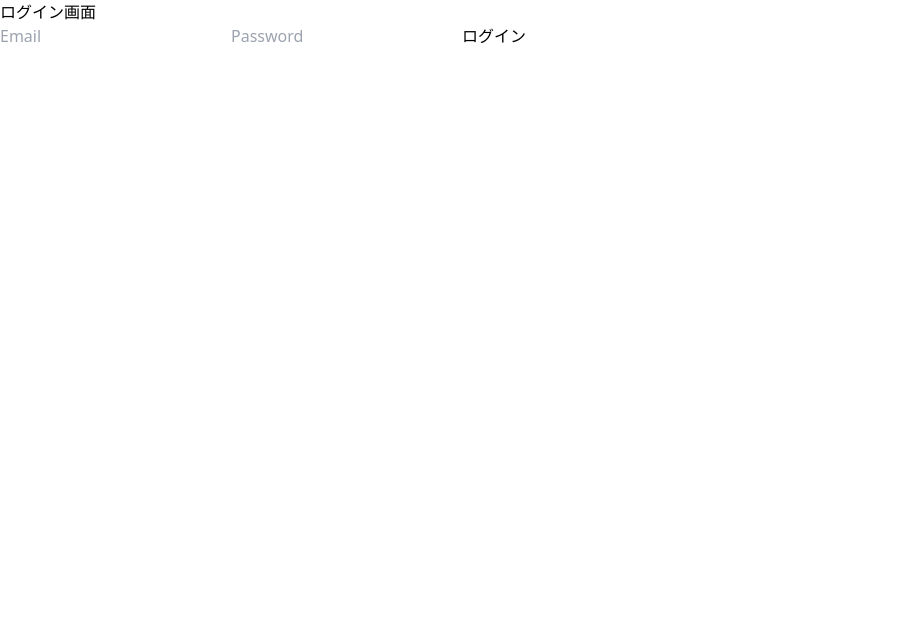
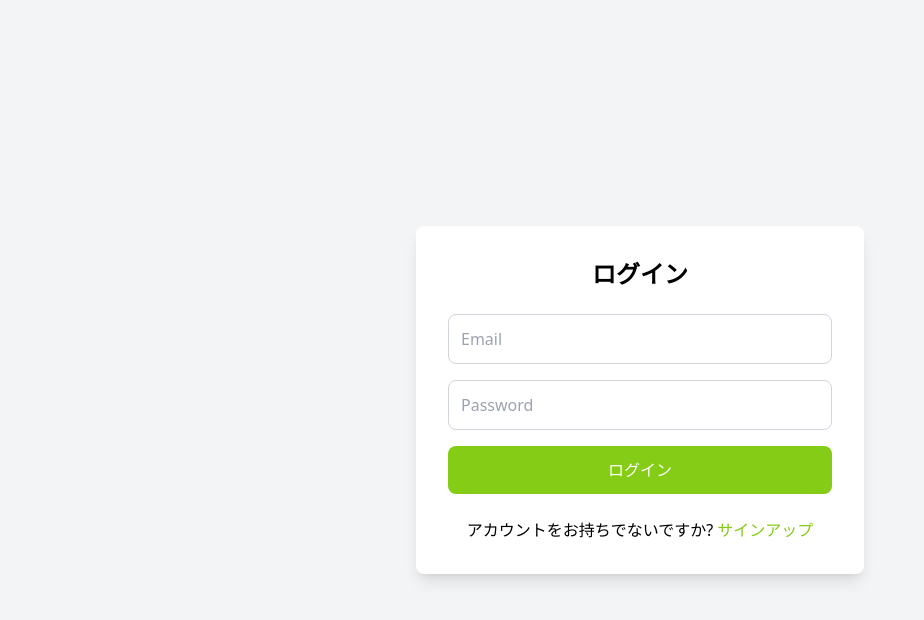
Before and after one commit to MasanariShibuya/todo-app, a Nuxt app: page /login in a window 1280 px wide. Shown: the top 620 px of the page, without its empty margins (0-924 px from the left). Built offline with nearby package versions, Linux system fonts and the light colour scheme.

Commit message:
third commit

```diff
--- a/pages/index.vue
+++ b/pages/index.vue
@@ -64,6 +64,7 @@
 
 <script setup lang="ts">
 import { ref, computed, onMounted } from 'vue';
+import { useRouter } from 'vue-router';
 import { getAuth, onAuthStateChanged } from 'firebase/auth';
 import { getFirestore, collection, addDoc, deleteDoc, doc, getDocs, updateDoc, query } from 'firebase/firestore';
 
@@ -77,6 +78,7 @@
 const activeFilter = ref<'all' | 'not_started' | 'in_progress' | 'completed'>('all');
 const db = getFirestore();
 const auth = getAuth();
+const router = useRouter();
 const isEditing = ref(false);
 const editingTodoId = ref<string | null>(null);
 
@@ -89,6 +91,8 @@
     } else {
       isLoggedIn.value = false;
       userId.value = null;
+      // ログインしていない場合、ログイン画面にリダイレクト
+      router.push('/login');
     }
   });
 });
--- a/pages/login.vue
+++ b/pages/login.vue
@@ -1,26 +1,117 @@
 <template>
+  <div class="flex items-center justify-center min-h-screen bg-gray-100">
+    <div class="w-full max-w-md p-8 space-y-6 bg-white rounded-lg shadow-lg">
+      <h1 class="text-center text-2xl font-bold" v-if="!isSignUp">ログイン</h1>
+      <h1 class="text-center text-2xl font-bold" v-if="isSignUp">サインアップ</h1>
+
+      <!-- フォーム送信時に適切な処理を呼び出す -->
+      <form @submit.prevent="handleSubmit" class="space-y-4">
+        <!-- Email -->
         <div>
-      <h1>ログイン画面</h1>
-      <form @submit.prevent="login">
-        <input type="email" v-model="email" placeholder="Email" />
-        <input type="password" v-model="password" placeholder="Password" />
-        <button type="submit">ログイン</button>
+          <input
+            v-model="email"
+            type="email"
+            class="w-full p-3 border border-gray-300 rounded-lg focus:outline-none focus:ring-2 focus:ring-lime-500"
+            placeholder="Email"
+            required
+          />
+        </div>
+
+        <!-- Password -->
+        <div>
+          <input
+            v-model="password"
+            type="password"
+            class="w-full p-3 border border-gray-300 rounded-lg focus:outline-none focus:ring-2 focus:ring-lime-500"
+            placeholder="Password"
+            required
+          />
+        </div>
+
+        <!-- Submit Button -->
+        <div>
+          <button
+            type="submit"
+            class="w-full py-3 bg-lime-500 text-white rounded-lg hover:bg-lime-600"
+          >
+            {{ isSignUp ? 'サインアップ' : 'ログイン' }}
+          </button>
+        </div>
       </form>
+
+      <p class="text-center">
+        <span v-if="!isSignUp">
+          アカウントをお持ちでないですか?
+          <button @click="toggleForm" class="text-lime-500">サインアップ</button>
+        </span>
+        <span v-if="isSignUp">
+          すでにアカウントをお持ちですか?
+          <button @click="toggleForm" class="text-lime-500">ログイン</button>
+        </span>
+      </p>
+    </div>
   </div>
 </template>
 
 <script setup lang="ts">
-  import { ref } from 'vue'
+import { ref } from 'vue';
+import { getAuth, signInWithEmailAndPassword, createUserWithEmailAndPassword } from 'firebase/auth';
+import { useRouter } from 'vue-router';
 
-  const email = ref('')
-  const password = ref('')
+const email = ref('');
+const password = ref('');
+const isSignUp = ref(false); // サインアップ画面かログイン画面かを切り替える
+const router = useRouter();
 
-  const login = () => {
-    // ログイン処理をここに書きます
-    console.log('Logging in with', email.value, password.value)
+const toggleForm = () => {
+  isSignUp.value = !isSignUp.value;
+};
+
+// フォーム送信時の処理
+const handleSubmit = async () => {
+  console.log('フォーム送信開始');
+
+  if (isSignUp.value) {
+    await signup();
+  } else {
+    await login();
   }
+};
+
+const login = async () => {
+  console.log("ログイン処理開始");
+  try {
+    const auth = getAuth();
+    console.log("認証開始");
+
+    console.log(auth);
+    console.log(email.value);
+    console.log(password.value);
+    debugger;
+
+    await signInWithEmailAndPassword(auth, email.value, password.value);
+    console.log("ログイン成功");
+    router.push('/'); // ログイン後にトップページに遷移
+  } catch (error: any) {
+    console.error('ログインエラー:', error.code, error.message); // エラーコードも表示
+    alert('ログインに失敗しました');
+  }
+};
+
+const signup = async () => {
+  console.log("サインアップ処理開始");
+  const auth = getAuth();
+  try {
+    await createUserWithEmailAndPassword(auth, email.value, password.value);
+    console.log("サインアップ成功");
+    router.push('/'); // サインアップ成功後にトップページに遷移
+  } catch (error) {
+    console.error('サインアップエラー:', error);
+    alert('サインアップに失敗しました');
+  }
+};
 </script>
 
 <style scoped>
-  /* スタイルはここに追加 */
+/* カスタムスタイルがあれば追加 */
 </style>
--- a/plugins/authState.client.ts
+++ b/plugins/authState.client.ts
@@ -10,7 +10,7 @@
   const router = useRouter();
 
   if (!auth) {
-    console.error('Firebase Auth is not available.');
+    console.error('morimori.');
     return;
   }
 
--- a/plugins/firebase.client.ts
+++ b/plugins/firebase.client.ts
@@ -22,6 +22,8 @@
   const firebaseApp = initializeApp(firebaseConfig);
   const auth: Auth = getAuth(firebaseApp);
   const db = getFirestore(firebaseApp);
+
+  console.log('Firebase initialized successfully')
 
   // Firebase インスタンスを提供
   nuxtApp.provide('auth', auth);
```
Lines whose indentation alone changed are shown as unchanged.
